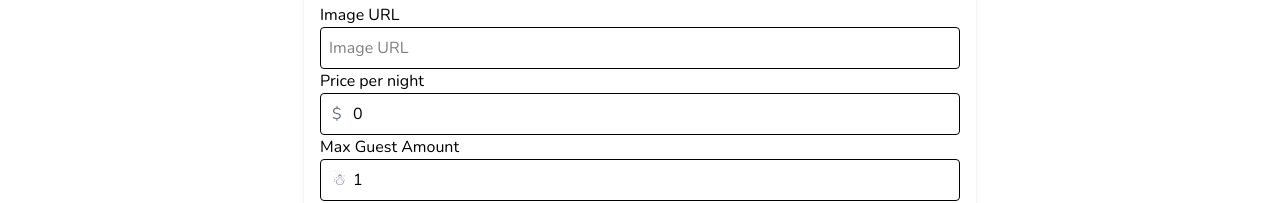
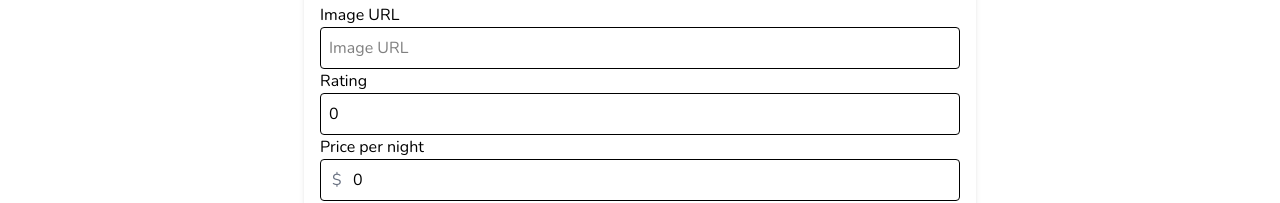
Before and after one commit to JNettli/jnettli-spring-2025, a React (Vite) app: page /create in a window 1280 px wide. Shown: the part 331-534 px from the top of the page. Built offline with nearby package versions, Linux system fonts and the light colour scheme; no server answers; sample sign-in values are in the browser's storage; a web font is replaced by a local one.

Commit message:
fix: adds rating option to createvenue and editvenue

```diff
--- a/src/pages/CreateVenue.jsx
+++ b/src/pages/CreateVenue.jsx
@@ -181,6 +181,17 @@ function CreateVenue() {
                     />
                 </label>
                 <label>
+                    Rating
+                    <input
+                        type="number"
+                        name="rating"
+                        placeholder="Rating"
+                        value={formData.rating}
+                        onChange={handleChange}
+                        className="w-full border p-2 rounded"
+                    />
+                </label>
+                <label>
                     Price per night
                     <div className="relative">
                         <span className="absolute left-3 top-1/2 transform -translate-y-1/2 text-gray-500">
--- a/src/pages/EditVenue.jsx
+++ b/src/pages/EditVenue.jsx
@@ -228,6 +228,17 @@ function EditVenue() {
                     </div>
                 </label>
                 <label>
+                    Image URL
+                    <input
+                        type="number"
+                        name="rating"
+                        placeholder="Rating"
+                        value={formData.rating}
+                        onChange={handleChange}
+                        className="w-full border p-2 rounded"
+                    />
+                </label>
+                <label>
                     Max Guest Amount
                     <div className="relative">
                         <span className="absolute left-3 top-1/2 transform -translate-y-1/2 text-gray-500">
--- a/src/pages/Venue.jsx
+++ b/src/pages/Venue.jsx
@@ -172,6 +172,7 @@ function Venue() {
             <h1 className="truncate">{venue.name}</h1>
             <p className="truncate">{venue.description}</p>
             <p>Price per night: {venue.price}$</p>
+            <p>Rating: {venue.rating}</p>
             <p>
                 Address:{" "}
                 {venue.location.address === "" ? "N/A" : venue.location.address}
@@ -244,15 +245,22 @@ function Venue() {
             </button>
 
             <p>Currently Booked: {venue._count.bookings}</p>
+            <div className="flex gap-2">
                 {userBookings.map((booking) => (
-                <div key={booking.id} className="border p-4 my-2 rounded w-42">
+                    <div
+                        key={booking.id}
+                        className="border p-4 my-2 rounded w-42"
+                    >
                         <p>
                             <strong>Your booking:</strong>
                         </p>
                         <p>
-                        From: {new Date(booking.dateFrom).toLocaleDateString()}{" "}
+                            From:{" "}
+                            {new Date(booking.dateFrom).toLocaleDateString()}{" "}
                             <br />
-                        To: {new Date(booking.dateTo).toLocaleDateString()}{" "}
+                            To: {new Date(
+                                booking.dateTo
+                            ).toLocaleDateString()}{" "}
                             <br />
                             Guests: {booking.guests}
                         </p>
@@ -286,7 +294,9 @@ function Venue() {
                                         onChange={(e) =>
                                             setEditData({
                                                 ...editData,
-                                            dateFrom: new Date(e.target.value),
+                                                dateFrom: new Date(
+                                                    e.target.value
+                                                ),
                                             })
                                         }
                                         required
@@ -306,7 +316,9 @@ function Venue() {
                                         onChange={(e) =>
                                             setEditData({
                                                 ...editData,
-                                            dateTo: new Date(e.target.value),
+                                                dateTo: new Date(
+                                                    e.target.value
+                                                ),
                                             })
                                         }
                                         required
@@ -323,7 +335,9 @@ function Venue() {
                                         onChange={(e) =>
                                             setEditData({
                                                 ...editData,
-                                            guests: parseInt(e.target.value),
+                                                guests: parseInt(
+                                                    e.target.value
+                                                ),
                                             })
                                         }
                                         required
@@ -348,6 +362,7 @@ function Venue() {
                         )}
                     </div>
                 ))}
+            </div>
 
             <MapDisplay lat={venue.location.lat} lng={venue.location.lng} />
         </div>
```
Lines whose indentation alone changed are shown as unchanged.
